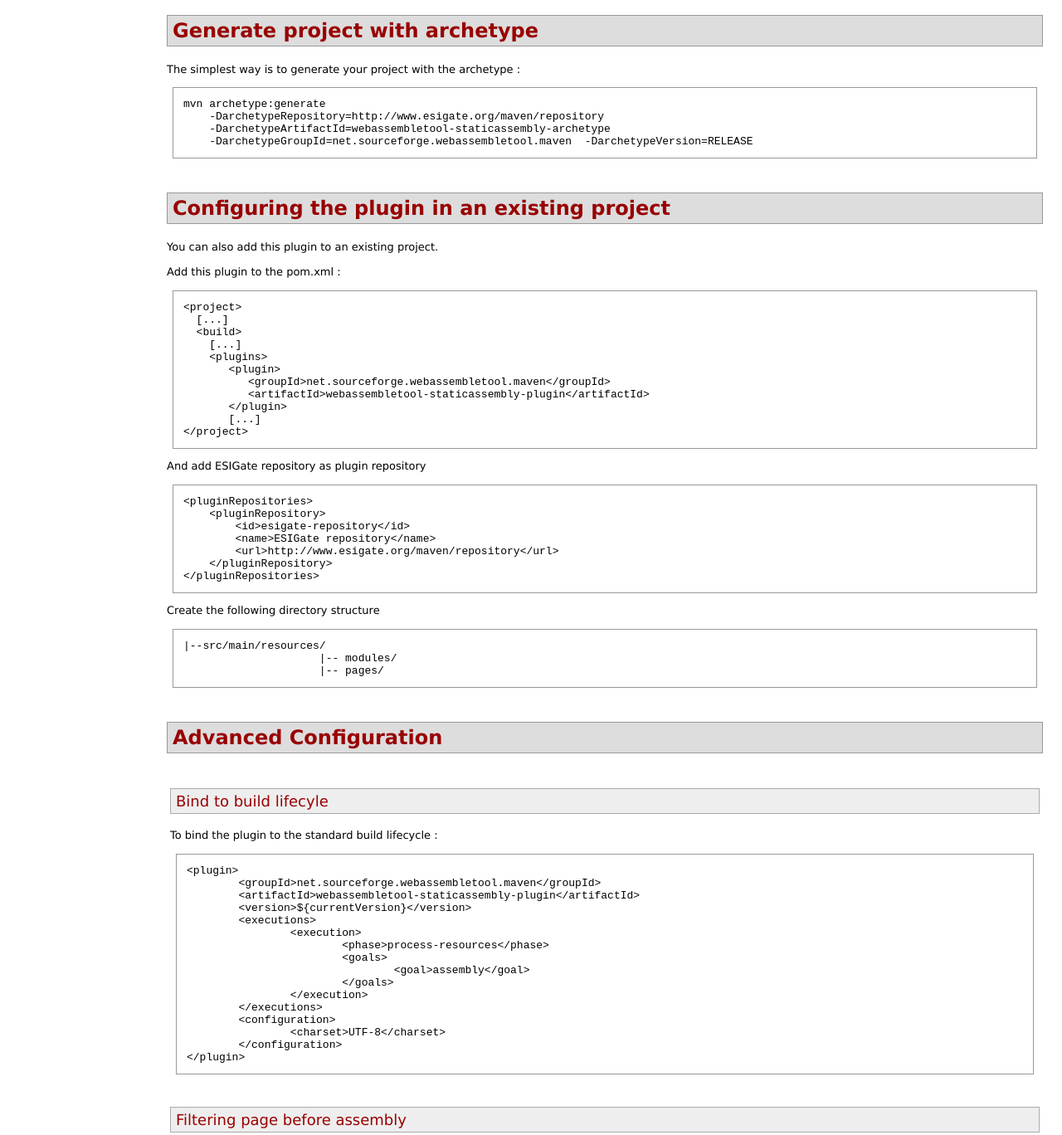
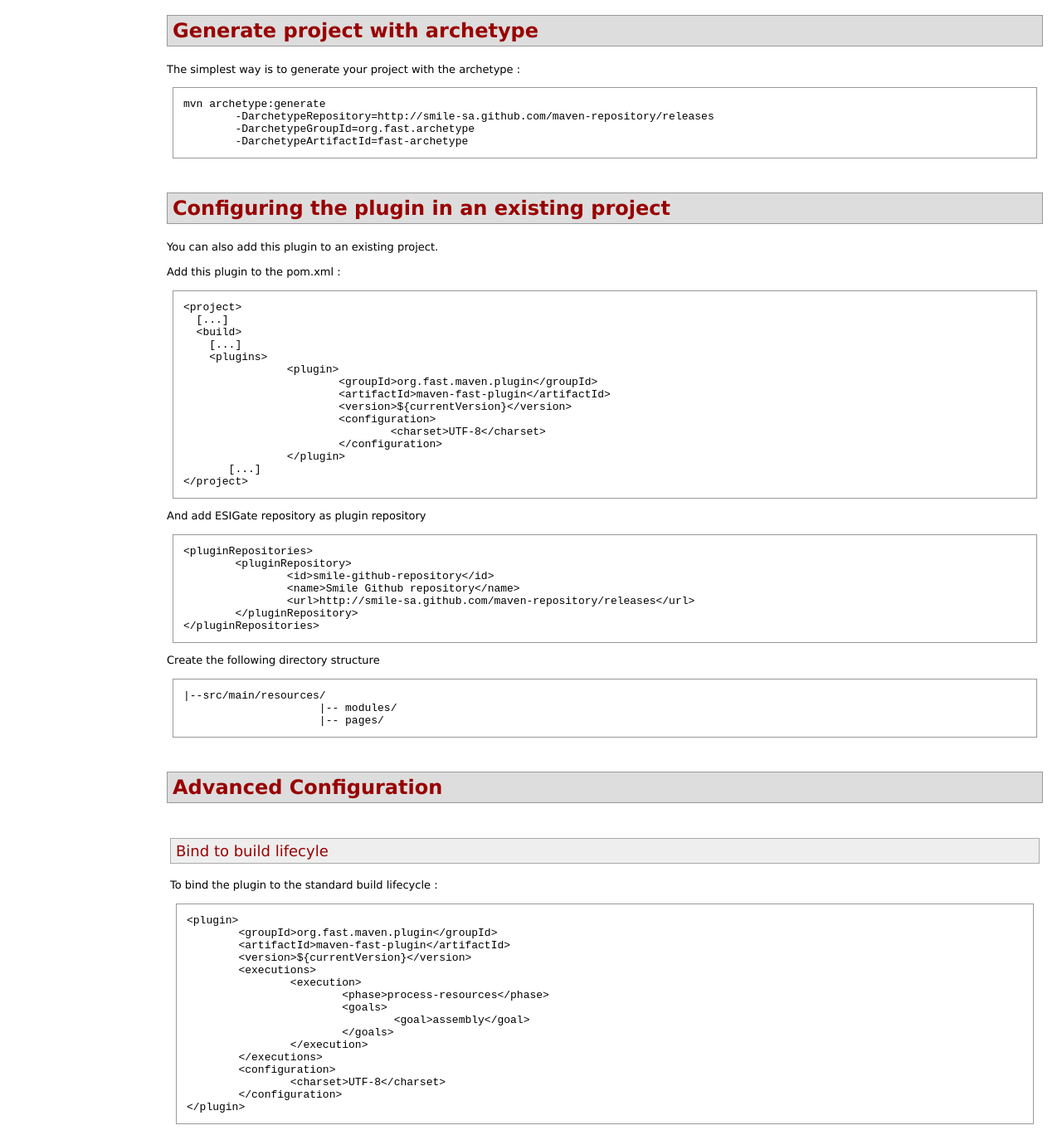
Before and after one commit to Smile-SA/maven-repository, a plain HTML site: page doc/org.fast.maven.plugin.maven-fast-plugin/usage.html in a window 1280 px wide. Shown: the part 223-1591 px from the top of the page at 83% size. Drawn offline with Linux system fonts and the light colour scheme.

Commit message:
update fast plugin documentation

```diff
--- a/doc/org.fast.maven.plugin.maven-fast-plugin/usage.html
+++ b/doc/org.fast.maven.plugin.maven-fast-plugin/usage.html
@@ -11,7 +11,6 @@
       @import url("./css/site.css");
     </style>
     <link rel="stylesheet" href="./css/print.css" type="text/css" media="print" />
-      <meta name="author" content="Alexis Thaveau" />
     <meta name="Date-Revision-yyyymmdd" content="20110726" />
     <meta http-equiv="Content-Language" content="en" />
 
@@ -96,9 +95,9 @@
 				The simplest way is to generate your project with the archetype :
 				</p><div class="source"><pre>
 mvn archetype:generate
-    -DarchetypeRepository=http://www.esigate.org/maven/repository
-    -DarchetypeArtifactId=webassembletool-staticassembly-archetype
-    -DarchetypeGroupId=net.sourceforge.webassembletool.maven  -DarchetypeVersion=RELEASE
+	-DarchetypeRepository=http://smile-sa.github.com/maven-repository/releases
+	-DarchetypeGroupId=org.fast.archetype
+	-DarchetypeArtifactId=fast-archetype
 </pre></div>
 
 		</div>
@@ -114,10 +113,14 @@ mvn archetype:generate
   &lt;build&gt;
     [...]
     &lt;plugins&gt;
-       &lt;plugin&gt;
-          &lt;groupId&gt;net.sourceforge.webassembletool.maven&lt;/groupId&gt;
-          &lt;artifactId&gt;webassembletool-staticassembly-plugin&lt;/artifactId&gt;
-       &lt;/plugin&gt;
+		&lt;plugin&gt;
+			&lt;groupId&gt;org.fast.maven.plugin&lt;/groupId&gt;
+			&lt;artifactId&gt;maven-fast-plugin&lt;/artifactId&gt;
+			&lt;version&gt;${currentVersion}&lt;/version&gt;
+			&lt;configuration&gt;
+				&lt;charset&gt;UTF-8&lt;/charset&gt;
+			&lt;/configuration&gt;
+		&lt;/plugin&gt;
        [...]
 &lt;/project&gt;
 </pre></div>
@@ -127,11 +130,11 @@ mvn archetype:generate
 				</p>
 			<div class="source"><pre>
 &lt;pluginRepositories&gt;
-    &lt;pluginRepository&gt;
-        &lt;id&gt;esigate-repository&lt;/id&gt;
-        &lt;name&gt;ESIGate repository&lt;/name&gt;
-        &lt;url&gt;http://www.esigate.org/maven/repository&lt;/url&gt;
-    &lt;/pluginRepository&gt;
+	&lt;pluginRepository&gt;
+		&lt;id&gt;smile-github-repository&lt;/id&gt;
+		&lt;name&gt;Smile Github repository&lt;/name&gt;
+		&lt;url&gt;http://smile-sa.github.com/maven-repository/releases&lt;/url&gt;
+	&lt;/pluginRepository&gt;
 &lt;/pluginRepositories&gt;
 </pre></div>
 
@@ -152,8 +155,8 @@ mvn archetype:generate
 	<p>To bind the plugin to the standard build lifecycle : </p>
 	<div class="source"><pre>
 &lt;plugin&gt;
-	&lt;groupId&gt;net.sourceforge.webassembletool.maven&lt;/groupId&gt;
-	&lt;artifactId&gt;webassembletool-staticassembly-plugin&lt;/artifactId&gt;
+	&lt;groupId&gt;org.fast.maven.plugin&lt;/groupId&gt;
+	&lt;artifactId&gt;maven-fast-plugin&lt;/artifactId&gt;
 	&lt;version&gt;${currentVersion}&lt;/version&gt;
 	&lt;executions&gt;
 		&lt;execution&gt;
```
